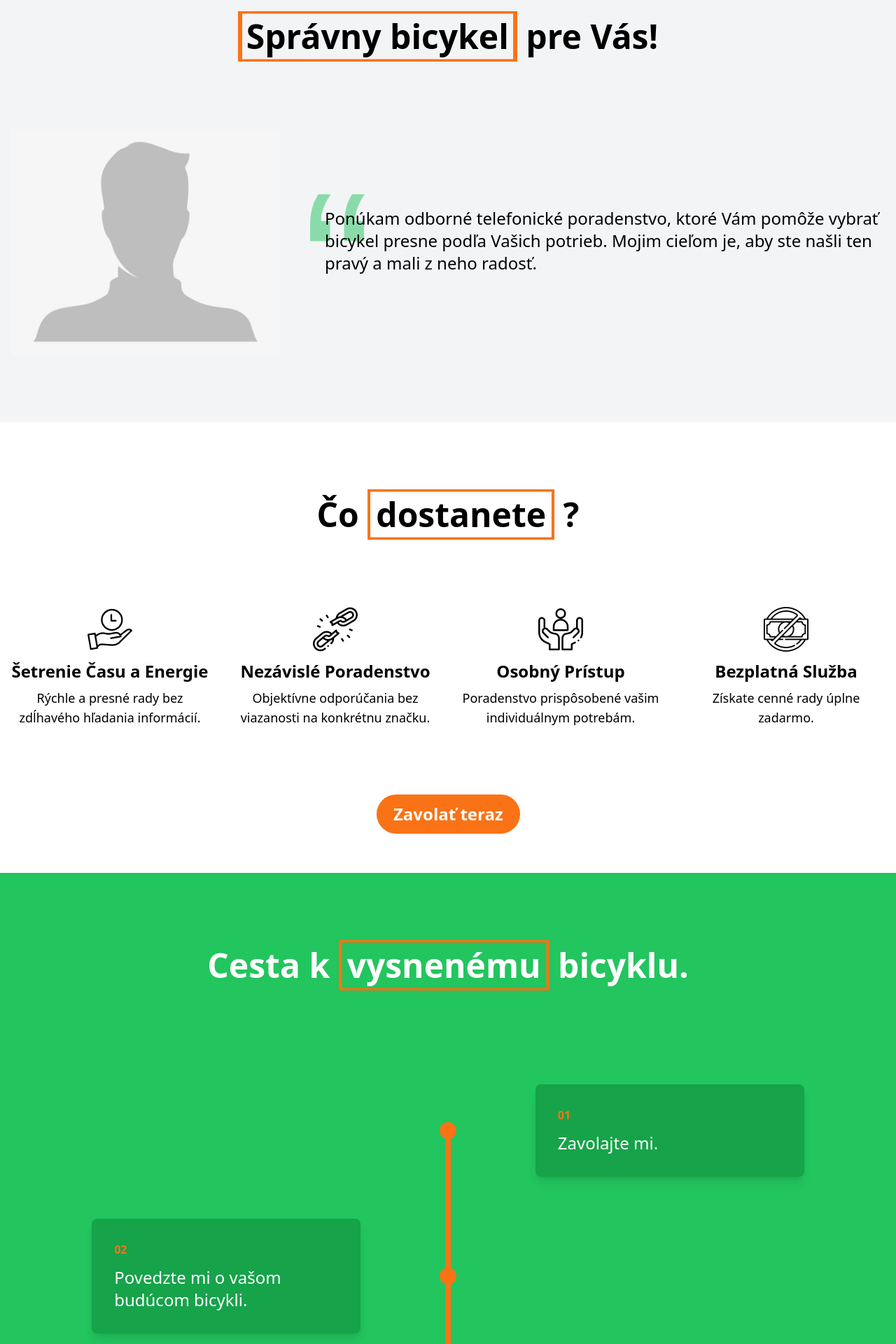
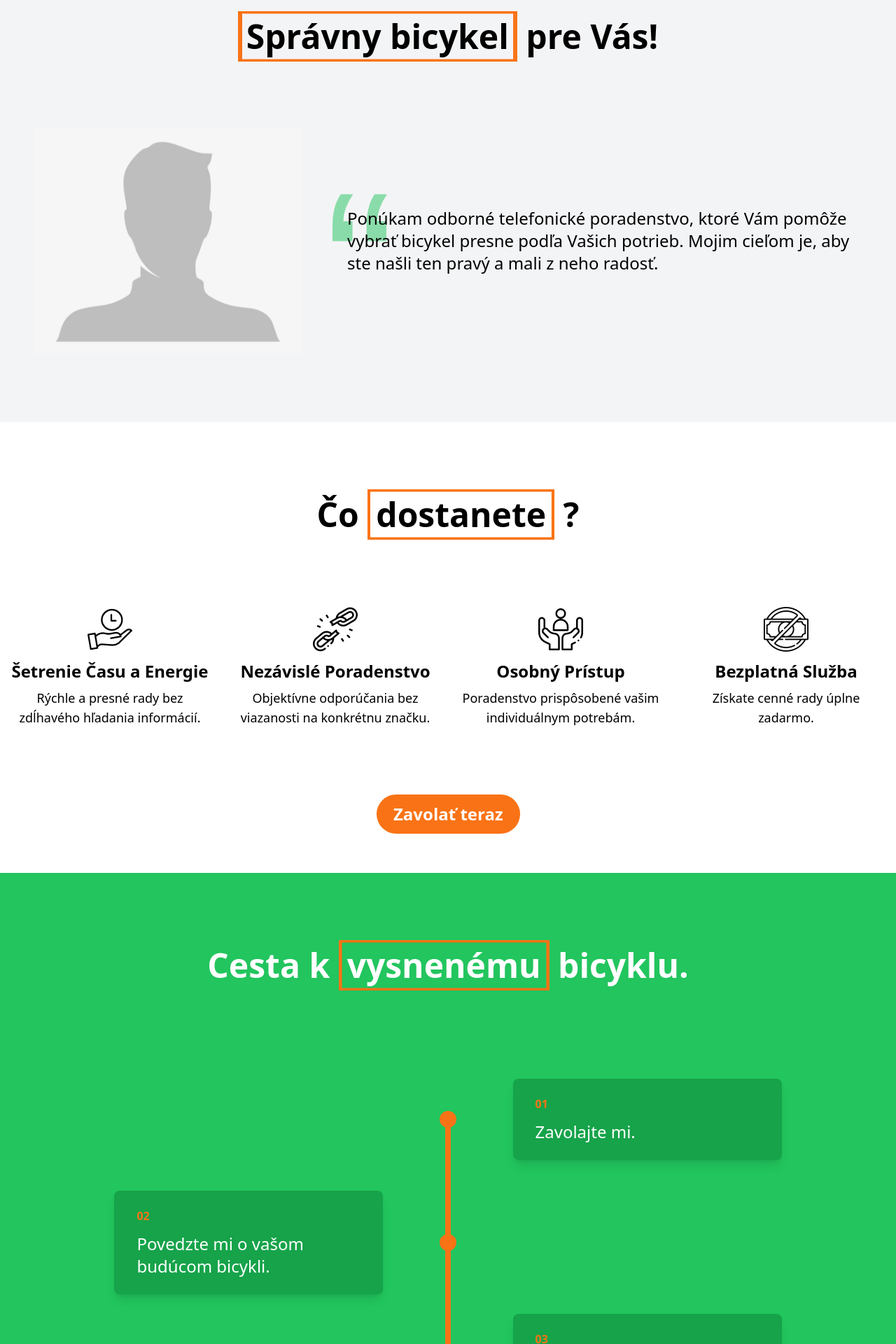
Before and after one commit to malstan/bike-poradca, a Nuxt app: page / in a window 1280 px wide. Shown: the part 880-2800 px from the top of the page at 70% size. Built offline with nearby package versions, Linux system fonts and the light colour scheme.

Commit message:
refactor: improve layout and styling across sections for better responsiveness and user experience

```diff
--- a/components/sections/about.vue
+++ b/components/sections/about.vue
@@ -11,11 +11,11 @@
                 </template>
             </UiAnimatedTitle>
 
-            <div class=" flex flex-col lg:flex-row gap-3 lg:gap-8 overflow-hidden">
-                <img src="~/assets/images/person.png" alt="predávajúci" class="max-w-96 w-full mx-auto" id="profilePhoto">
+            <div class=" flex flex-col lg:flex-row justify-center gap-3 lg:gap-8 overflow-hidden">
+                <img src="~/assets/images/person.png" alt="predávajúci" class="max-w-96" id="profilePhoto">
 
                 <div class="pt-10 lg:pt-20 relative" id="quotation">
-                    <p class="text-2xl flex-1 pl-8 pt-8 relative quotation pointer-events-none">
+                    <p class="text-2xl pl-8 pt-8 relative quotation pointer-events-none max-w-3xl">
                     Ponúkam odborné telefonické poradenstvo, ktoré Vám pomôže vybrať bicykel presne podľa Vašich potrieb. Mojim cieľom je, aby ste našli ten pravý a mali z neho radosť.</p>
                 </div>
 
--- a/components/sections/contact.vue
+++ b/components/sections/contact.vue
@@ -7,9 +7,9 @@
                 <input type="email" id="email" name="email" placeholder="E-mail" class="flex-1" />
             </div>
 
-            <textarea id="message" name="message" placeholder="Správa" class="block w-full min-h-16"></textarea>
+            <textarea id="message" name="message" placeholder="Správa" class="block w-full min-h-16 h-auto"></textarea>
 
-            <UiButton type="submit" class="mt-4 w-full text-2xl">Odoslať</UiButton>
+            <UiButton type="submit" class="mt-4 w-full text-lg sm:text-xl ">Odoslať</UiButton>
         </form>
     </div>
 </template>
@@ -39,9 +39,9 @@ onMounted(() => {
 
 <style scoped>
     input, textarea {
-        @apply px-3 py-2 bg-white text-lg border shadow-sm border-gray-300 placeholder-gray-400 focus:outline-none focus:border-orange-500 focus:ring-orange-500 block w-full rounded-md focus:ring-1
+        @apply px-3 py-2 bg-white text-base border shadow-sm border-gray-300 placeholder-gray-400 focus:outline-none focus:border-orange-500 focus:ring-orange-500 block w-full rounded-md focus:ring-1
     }
-    input:focus, textarea:focus {
-
+    textarea {
+        field-sizing: content
     }
 </style>
--- a/components/sections/hero.vue
+++ b/components/sections/hero.vue
@@ -1,5 +1,5 @@
 <template>
-    <div class="bg-hero-image h-dvh bg-cover bg-center flex items-center relative px-4">
+    <div class="bg-hero-image h-dvh bg-cover bg-center flex items-center relative px-4 sm:px-20">
         <div class="absolute inset-0 bg-black opacity-50"></div>
         <div class="relative container mx-auto py-10">
             <h1 class="text-3xl xs:text-4xl md:text-6xl lg:text-7xl text-white font-bold mb-4 md:mb-8 leading-tight hidden" id="title">Váš osobný poradca<br>pri kúpe bicykla!</h1>
--- a/components/sections/howItWorks.vue
+++ b/components/sections/howItWorks.vue
@@ -16,7 +16,7 @@
 
             <div class="relative process-section">
                 <!-- first -->
-                <div class="flex items-center justify-between min-h-52 gap-4 relative">
+                <div class="flex items-center justify-around min-h-44 gap-4 relative">
                     <div class="w-2/5 hidden lg:block">
                         <div></div>
                     </div>
@@ -30,7 +30,7 @@
                     </div>
 
                     <div class="w-full lg:w-2/5 opacity-0 mr-10 xs:mr-0" id="step1">
-                        <div class="shadow-lg rounded-lg p-4 xs:p-8 max-w-96 bg-green-600 ">
+                        <div class="shadow-lg rounded-lg px-4 py-2 xs:px-8 xs:py-6 max-w-96 bg-green-600 ">
                             <span class="block mb-3 text-md font-bold text-orange-500">01</span>
                             <p class="text-xl xs:text-2xl text-white">Zavolajte mi.</p>
                         </div>
@@ -38,15 +38,15 @@
                 </div>
 
                 <!-- second -->
-                <div class="flex items-center justify-between min-h-52 gap-4 relative">
+                <div class="flex items-center justify-around min-h-44 gap-4 relative">
 
-                    <div class="lg:hidden absolute top-[calc(50%-4px)] flex items-center justify-center h-6 ml-[8px] w-[calc(100%-20px)]">
+                    <div class="lg:hidden absolute top-[calc(50%-4px)] flex items-center justify-center h-6 w-[calc(100%-1rem)]">
                         <div class="h-2 absolute top-0 w-full bg-gray-300"></div>
                         <div ref="line12" class="h-2 absolute left-0 top-0 w-0 bg-orange-500 duration-300"></div>
                     </div>
 
                     <div class="w-full lg:w-2/5 justify-items-end opacity-0 ml-10 xs:ml-0" id="step2">
-                        <div class="shadow-lg rounded-lg p-4 xs:p-8 max-w-96 bg-green-600">
+                        <div class="shadow-lg rounded-lg px-4 py-2 xs:px-8 xs:py-6 max-w-96 bg-green-600">
                             <span class="block mb-3 text-md font-bold text-orange-500">02</span>
                             <p class="text-xl xs:text-2xl text-white">Povedzte mi o vašom budúcom bicykli.</p>
                         </div>
@@ -66,13 +66,13 @@
                 </div>
 
                 <!-- third -->
-                <div class="flex items-center justify-between min-h-52 gap-4 relative">
+                <div class="flex items-center justify-around min-h-44 gap-4 relative">
                     <div class="w-2/5 hidden lg:block">
                     </div>
 
                     <div class="lg:hidden absolute top-[calc(50%-4px)] flex items-center justify-center h-6  w-[calc(100%-20px)]">
-                        <div class="h-2 absolute top-0 -right-3 w-full bg-gray-300"></div>
-                        <div ref="line22" class="h-2 absolute -right-3 top-0 w-0 bg-orange-500 duration-300"></div>
+                        <div class="h-2 absolute top-0 -right-[0.15rem] w-full bg-gray-300"></div>
+                        <div ref="line22" class="h-2 absolute -right-[0.15rem] top-0 w-0 bg-orange-500 duration-300"></div>
                     </div>
 
                     <div>
@@ -84,7 +84,7 @@
                     </div>
 
                     <div class="w-full lg:w-2/5 opacity-0 mr-10 xs:mr-0" id="step3">
-                        <div class="shadow-lg rounded-lg p-4 xs:p-8 max-w-96 bg-green-600">
+                        <div class="shadow-lg rounded-lg px-4 py-2 xs:px-8 xs:py-6 max-w-96 bg-green-600">
                             <span class="block mb-3 text-md font-bold text-orange-500">03</span>
                             <p class="text-xl xs:text-2xl text-white">Poradím Vám, ktorý bicykel je pre Vás najlepší.</p>
                         </div>
@@ -92,15 +92,15 @@
                 </div>
 
                 <!-- fourth -->
-                <div class="flex items-center justify-between min-h-52 gap-4 relative">
+                <div class="flex items-center justify-around min-h-44 gap-4 relative">
 
-                     <div class="lg:hidden absolute top-[calc(50%-4px)] flex items-center justify-center h-6 ml-[8px] w-[calc(100%-20px)]">
+                     <div class="lg:hidden absolute top-[calc(50%-4px)] flex items-center justify-center h-6 w-[calc(100%-1rem)]">
                         <div class="h-2 absolute top-0 w-full bg-gray-300"></div>
                         <div ref="line32" class="h-2 absolute left-0 top-0 w-0 bg-orange-500 duration-300"></div>
                     </div>
 
                     <div class="w-full lg:w-2/5 justify-items-end opacity-0 ml-10 xs:ml-0" id="step4">
-                        <div class="shadow-lg rounded-lg p-4 xs:p-8 max-w-96 bg-green-600">
+                        <div class="shadow-lg rounded-lg px-4 py-2 xs:px-8 xs:py-6 max-w-96 bg-green-600">
                             <span class="block mb-3 text-md font-bold text-orange-500">04</span>
                             <p class="text-xl xs:text-2xl text-white">Brázdite krajinou na vašom vysnívanom bicykli.</p>
                         </div>
--- a/components/sections/reviews.vue
+++ b/components/sections/reviews.vue
@@ -18,7 +18,7 @@
                 </div>
             </div>
 
-            <div class="justify-self-center mt-8">
+            <div class="flex justify-center mt-8">
                 <UiCallNow/>
             </div>
         </div>
```
